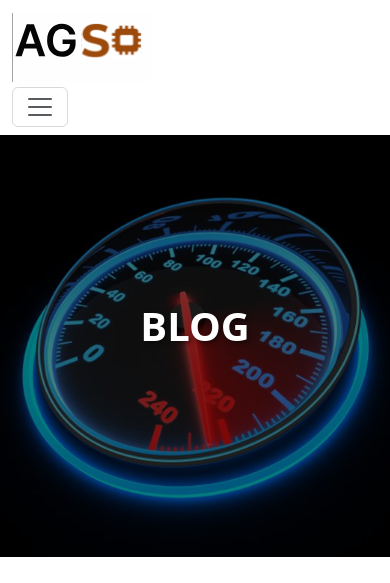
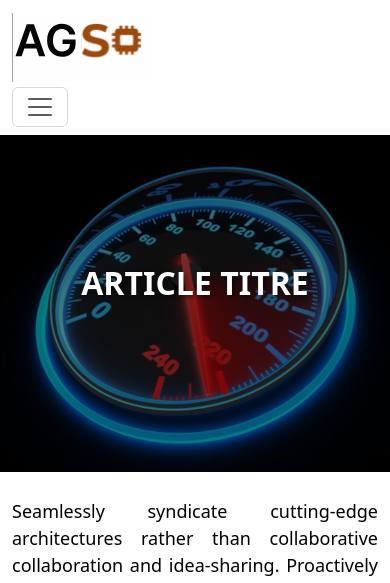
Before and after one commit to Diallo-alpha/AGS_AUTO_FRONT-END, an Angular app: page / in a window 390 px wide. Shown: the top 583 px of the page. Built offline with nearby package versions, Linux system fonts and the light colour scheme.

Commit message:
detail article

```diff
--- a/src/app/app.component.html
+++ b/src/app/app.component.html
@@ -5,4 +5,4 @@
  <!-- <app-formation/> -->
   <!-- <app-nav-connect/> -->
 <!-- <app-detail-service/> -->
- <app-article/>
+  <app-detail-article/>
--- a/src/app/app.component.ts
+++ b/src/app/app.component.ts
@@ -9,11 +9,12 @@ import { NavConnectComponent } from './nav-connect/nav-connect.component';
 import { CoursComponent } from './cours/cours.component';
 import { DetailServiceComponent } from './detail-service/detail-service.component';
 import { ArticleComponent } from './article/article.component';
+import { DetailArticleComponent } from './detail-article/detail-article.component';
 
 @Component({
   selector: 'app-root',
   standalone: true,
-  imports: [RouterOutlet, ArticleComponent],
+  imports: [RouterOutlet, DetailArticleComponent],
   templateUrl: './app.component.html',
   styleUrl: './app.component.css'
 })
--- /dev/null
+++ b/src/app/detail-article/detail-article.component.css
@@ -0,0 +1,117 @@
+body {
+  overflow-x: hidden; /* Empêche le débordement horizontal */
+}
+
+.hero-section {
+  background-image: url('/assets/images/blog.jpg');
+  background-position: center;
+  background-repeat: no-repeat;
+  background-size: cover;
+  height: 50vh;
+  position: relative;
+  overflow-x: hidden; /* Empêche le débordement horizontal */
+}
+
+.hero-overlay {
+  background-color: rgba(0, 0, 0, 0.5);
+  position: absolute;
+  top: 0;
+  left: 0;
+  width: 100%;
+  height: 100%;
+  display: flex;
+  align-items: center;
+  justify-content: center;
+}
+
+.hero-content {
+  width: 100%;
+  text-align: center;
+}
+
+h1 {
+  color: white;
+  font-size: 2.5rem;
+  font-weight: bold;
+  text-shadow: 2px 2px 4px rgba(0, 0, 0, 0.5);
+  margin-bottom: 1.5rem;
+}
+
+.contenu {
+  margin-top: 3vh !important;
+  text-align: center;
+  margin: auto;
+  font-size: 18px;
+  color: #020202;
+}
+
+.text-content {
+  text-align: justify;
+}
+
+.list-comment {
+  display: flex;
+  flex-direction: column;
+  align-items: center;
+}
+
+.container-comment {
+  background-color: white;
+  border: 0.4px solid #ccc;
+  border-radius: 5px;
+  padding: 10px;
+  margin-top: 10px;
+  max-width: 780px;
+  width: 100%;
+  margin-bottom: 15px;
+}
+
+.btn-comment {
+  float: left;
+  margin-left: 17%;
+  width: 136px;
+  height: 46px;
+  border: none;
+  border-radius: 5px;
+  background: #9C490C;
+  color: white;
+}
+
+.btn-comment:hover {
+  background-color: #020202;
+  font-weight: bold;
+}
+
+#modal-btn {
+  margin: 0 auto;
+}
+
+hr {
+  width: 100%;
+  max-width: 780px;
+  margin: 20px auto;
+}
+
+@media (max-width: 768px) {
+  h1 {
+    font-size: 2rem;
+  }
+
+  .hero-section {
+    height: 40vh;
+  }
+
+  .btn-comment {
+    margin: 0 auto;
+    width: 100%;
+  }
+
+  .container-comment {
+    max-width: 100%;
+    padding: 15px;
+  }
+
+  hr {
+    width: 100%;
+  }
+}
--- /dev/null
+++ b/src/app/detail-article/detail-article.component.html
@@ -0,0 +1,95 @@
+<app-navbar />
+<!-- Section Héro -->
+<section class="hero-section">
+  <div class="hero-overlay">
+    <div class="container hero-content">
+      <h1 class="mb-4">ARTICLE TITRE</h1>
+      <div class="search-container">
+        <div class="input-group mb-3">
+          <!-- Input group ici -->
+        </div>
+      </div>
+    </div>
+  </div>
+</section>
+
+<!-- Contenu -->
+<section class="contenu">
+  <div class="container">
+    <div class="row justify-content-center">
+      <div class="col-md-8 text-content">
+        <p>
+          Seamlessly syndicate cutting-edge architectures rather than collaborative collaboration and idea-sharing. Proactively incubate visionary interfaces whereas premium benefits. Seamlessly negotiate ubiquitous leadership skills rather than parallel ideas. Dramatically visualize superior interfaces for best-of-breed alignments. Synergistically formulate performance based users through customized relationships. Interactively deliver cross-platform ROI via granular systems. Intrinsicly enhance effective initiatives vis-a-vis orthogonal outsourcing. Rapidiously monetize market-driven opportunities with multifunctional users. Collaboratively enhance visionary opportunities through revolutionary schemas. Progressively network just in time customer service without real-time scenarios.
+          Synergistically drive e-business leadership with unique synergy. Compellingly seize market positioning ROI and bricks-and-clicks e-markets. Proactively myocardinate timely platforms through distributed ideas. Professionally optimize enabled core competencies for leading-edge sources. Professionally enhance stand-alone leadership with innovative synergy. Rapidiously generate backend experiences vis-a-vis long-term high-impact relationships.
+          Efficiently empower seamless meta-services with impactful opportunities. Distinctively transition virtual outsourcing with focused e-tailers.
+          Compellingly enhance seamless resources through competitive content. Continually actualize 24/365 alignments for resource-leveling platforms. Energistically enhance high standards in models and professional expertise. Intrinsicly iterate extensible metrics for prospective opportunities. Continually develop leading-edge experiences through quality e-services.
+         </p>
+      </div>
+    </div>
+    <!-- Bouton pour ouvrir la modal -->
+    <button type="button" class="btn btn-primary btn-comment" data-bs-toggle="modal" data-bs-target="#commentModal">
+      commentaire
+    </button>
+  </div>
+</section>
+<br>
+<br>
+<hr class="justify-content-center">
+<!-- list commentaire -->
+<div class="container d-flex justify-content-center list-comment">
+  <div class="container-comment list-commentaire">
+    <h3>Nom</h3>
+    <div class="container position-relative">
+      <p>
+        Dag Kim, wat heb je ondertussen reeds gedaan? Heb je reeds een opleiding achter de rug, of een job? Wat tegenwoordig ook mogelijk is, is om in het hoger onderwijs een creditcontract aan te gaan voor de vakken die je wil volgen. Je hoeft dus niet het hele programma te volgen, maar je kan per ingeschreven vak een creditbewijs behalen. Misschien een mooie om eens verder over na te denken?
+      </p>
+      <p class="date">Geschreven op 21 feb 2009 om 18:47</p>
+    </div>
+  </div>
+  <div class="container-comment list-commentaire">
+    <h3>Nom</h3>
+    <div class="container position-relative">
+      <p>
+        Dag Kim, wat heb je ondertussen reeds gedaan? Heb je reeds een opleiding achter de rug, of een job? Wat tegenwoordig ook mogelijk is, is om in het hoger onderwijs een creditcontract aan te gaan voor de vakken die je wil volgen. Je hoeft dus niet het hele programma te volgen, maar je kan per ingeschreven vak een creditbewijs behalen. Misschien een mooie om eens verder over na te denken?
+      </p>
+      <p class="date">Geschreven op 21 feb 2009 om 18:47</p>
+    </div>
+  </div>
+  <div class="container-comment list-commentaire">
+    <h3>Nom</h3>
+    <div class="container position-relative">
+      <p>
+        Dag Kim, wat heb je ondertussen reeds gedaan? Heb je reeds een opleiding achter de rug, of een job? Wat tegenwoordig ook mogelijk is, is om in het hoger onderwijs een creditcontract aan te gaan voor de vakken die je wil volgen. Je hoeft dus niet het hele programma te volgen, maar je kan per ingeschreven vak een creditbewijs behalen. Misschien een mooie om eens verder over na te denken?
+      </p>
+      <p class="date">Geschreven op 21 feb 2009 om 18:47</p>
+    </div>
+  </div>
+</div>
+<!-- Modal pour les commentaires -->
+<div class="modal fade" id="commentModal" tabindex="-1" aria-labelledby="commentModalLabel" aria-hidden="true">
+  <div class="modal-dialog">
+    <div class="modal-content">
+      <div class="modal-header">
+        <h5 class="modal-title" id="commentModalLabel">Donnez votre avis sur l'article</h5>
+        <button type="button" class="btn-close" data-bs-dismiss="modal" aria-label="Close"></button>
+      </div>
+      <div class="modal-body">
+        <form>
+          <div class="form-group mb-3">
+            <input type="text" class="form-control" placeholder="Votre nom *" required>
+          </div>
+          <div class="form-group mb-3">
+            <input type="email" class="form-control" placeholder="Email *" required>
+          </div>
+          <div class="form-group mb-3">
+            <textarea class="form-control" rows="4" placeholder="Votre commentaire *" required></textarea>
+          </div>
+          <div class="text-center">
+            <button type="submit" class="btn btn-primary btn-comment" id="modal-btn">Envoyer</button>
+          </div>
+        </form>
+      </div>
+    </div>
+  </div>
+</div>
+<app-footer/>
```
Also changed, not shown: src/app/detail-article/detail-article.component.ts (added, +14 -0 lines), 1 other file (tests, documents, lock files or other folders).
